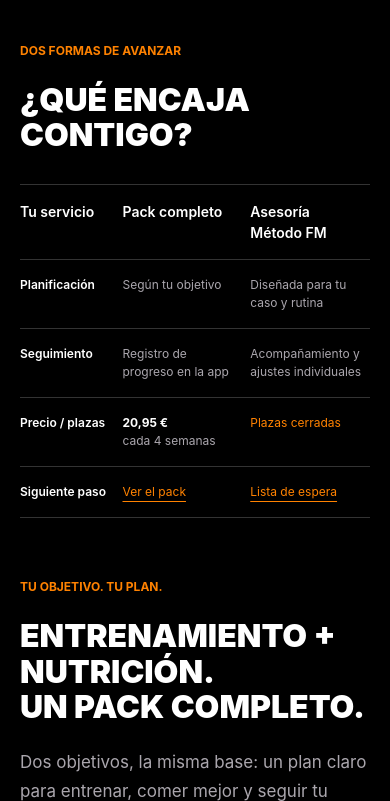
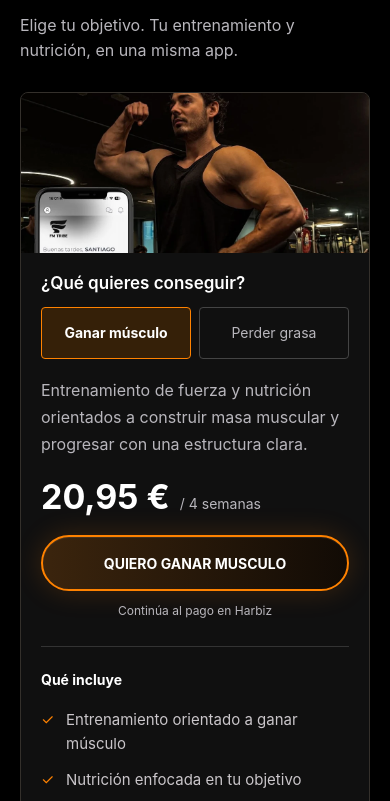
Before and after one commit to MVP-microinflu/fitmosil-web, a plain HTML site: page fitmosil-copy/index.html in a window 390 px wide. Shown: the part 748-1549 px from the top of the page. Drawn offline with Linux system fonts and the light colour scheme.

Commit message:
Improve mobile pack flow while preserving desktop layout

```diff
--- a/fitmosil-copy/index.html
+++ b/fitmosil-copy/index.html
@@ -8,6 +8,8 @@
   <link rel="stylesheet" href="styles.css?v=20261010-plans">
   <link rel="stylesheet" href="plans.css?v=20261010-1">
   <script src="plans.js?v=20261011-both-checkouts" defer></script>
+  <link rel="stylesheet" href="mobile.css?v=20261011-1">
+  <script src="mobile.js?v=20261011-1" defer></script>
 </head>
 <body>
   <header class="site-header">
--- /dev/null
+++ b/fitmosil-copy/mobile.css
@@ -0,0 +1,54 @@
+@media (max-width: 760px) {
+  :root { --muted: #b8b6bc; }
+  html { scroll-padding-top: 84px; }
+  .site-header { position: sticky; top: 0; z-index: 10; background: #080808; border-bottom: 1px solid #252525; height: 64px; padding-inline: 20px; }
+  .site-header nav { gap: 20px; font-size: 14px; }
+  .site-header nav a { display: inline-flex; align-items: center; min-height: 44px; }
+  .site-header nav a:last-child { display: none; }
+  .logo-link img { width: 54px; height: 36px; }
+  .hero { min-height: 510px; padding: 42px 20px; }
+  .hero h1 { font-size: 36px; line-height: 1.08; }
+  .hero-copy .eyebrow { font-size: 11px; margin-bottom: 20px; }
+  .hero-copy > p:not(.eyebrow) { font-size: 16px; line-height: 1.6; }
+  .hero-copy .hero-price { font-size: 14px; margin-top: 18px; }
+  .hero .primary-cta { min-height: 54px; margin-top: 22px; }
+  .brand-band { display: none; }
+  .plans-section, .pack-steps, .app-heading, .advisory-heading { padding-block: 44px; }
+  .plans-section h2, .pack-steps h2, .app-heading h2, .advisory-heading h2, .success-stories h2 { font-size: 28px; line-height: 1.15; }
+  .section-heading { margin-bottom: 28px; }
+  .section-heading .eyebrow { margin-bottom: 12px; }
+  .section-heading > p:last-child { margin-top: 16px; font-size: 16px; line-height: 1.6; }
+  .complete-pack .plan-photo { height: 160px; min-height: 0; }
+  .complete-pack .plan-photo img { object-position: center 24%; }
+  .complete-pack .plan-details { padding: 20px; }
+  .goal-selector { margin: 0 0 18px; border: 0; padding: 0; gap: 8px; }
+  .goal-selector legend { font-size: 17px; font-weight: 600; padding-bottom: 14px; }
+  .goal-selector span { border: 1px solid #444; border-radius: 4px; font-size: 14px; min-height: 52px; }
+  .plan-details .goal-description { font-size: 15px; line-height: 1.6; }
+  .plan-price { border: 0; padding-bottom: 0; margin: 18px 0; gap: 10px; }
+  .plan-price strong { font-size: 34px; }
+  .complete-pack .plan-cta { min-height: 56px; font-size: 14px; }
+  .luxury-cta:active { transform: scale(.98); }
+  .complete-pack .plan-details > p.payment-note { text-align: center; font-size: 12px; min-height: 0; margin: 10px 0 24px; }
+  .pack-included { border-top: 1px solid #333; padding-top: 24px; }
+  .pack-included .plan-features { margin-bottom: 0; }
+  .plan-features li { font-size: 15px; margin-block: 12px; }
+  .pack-steps ol { gap: 20px; margin-top: 24px; }
+  .pack-steps li { display: grid; grid-template-columns: 34px 1fr; column-gap: 12px; padding-top: 18px; }
+  .pack-steps li > span { grid-row: span 2; font-size: 18px; }
+  .pack-steps h3 { margin: 0 0 8px; font-size: 18px; }
+  .pack-steps li p { line-height: 1.6; }
+  .service-comparison { width: calc(100% - 40px); margin: 0 auto 32px; }
+  .service-comparison h2 { font-size: 26px; line-height: 1.15; }
+  .service-comparison .eyebrow { margin-bottom: 12px; }
+  .advisory-heading { padding-bottom: 24px; grid-template-columns: 1fr; }
+  .advisory-heading .status-label { margin: 0 0 18px; }
+  .advisory-heading .luxury-cta { width: 100%; }
+  .advisory-more { width: calc(100% - 40px); margin: 0 auto 40px; border-block: 1px solid #333; }
+  .advisory-more > summary { padding: 22px 0; font-size: 15px; min-height: 56px; font-weight: 600; cursor: pointer; }
+  .advisory-more > summary::marker { color: var(--orange); }
+  .advisory-more .method, .advisory-more .program, .advisory-more .steps { width: 100%; max-width: none; margin-inline: 0; }
+  .success-stories { padding-top: 28px; padding-bottom: 44px; }
+  .success-intro { font-size: 16px; }
+  .success-card .quote { font-size: 16px; line-height: 1.65; }
+}
--- /dev/null
+++ b/fitmosil-copy/mobile.js
@@ -0,0 +1,71 @@
+(() => {
+  const viewport = window.matchMedia('(max-width: 760px)');
+  let undo = [];
+  let active = false;
+
+  // Save exact insertion points so resizing restores the existing desktop DOM.
+  function move(node, parent, before = null) {
+    const marker = document.createComment('mobile-position');
+    node.before(marker);
+    parent.insertBefore(node, before);
+    undo.push(() => marker.replaceWith(node));
+  }
+
+  function text(node, value) {
+    const original = node.textContent;
+    node.textContent = value;
+    undo.push(() => { node.textContent = original; });
+  }
+
+  function render() {
+    if (viewport.matches === active) return;
+    if (!viewport.matches) {
+      undo.reverse().forEach(restore => restore());
+      undo = [];
+      active = false;
+      return;
+    }
+    active = true;
+    const hidden = document.createDocumentFragment();
+    const advisory = document.querySelector('.advisory-heading');
+    move(document.querySelector('.service-comparison'), advisory.parentNode, advisory);
+    text(document.querySelector('.section-heading > p:last-child'), 'Elige tu objetivo. Tu entrenamiento y nutrición, en una misma app.');
+    move(document.querySelector('.plan-details > .eyebrow'), hidden);
+    move(document.querySelector('.plan-details h3'), hidden);
+    move(document.querySelector('.plan-photo span'), hidden);
+    const price = document.querySelector('.plan-price');
+    const cta = document.querySelector('#pack-contact');
+    move(cta, price.parentNode, price.nextSibling);
+    const note = document.createElement('p');
+    note.className = 'payment-note';
+    note.textContent = 'Continúa al pago en Harbiz';
+    cta.after(note);
+    undo.push(() => note.remove());
+    const included = document.createElement('div');
+    included.className = 'pack-included';
+    note.after(included);
+    undo.push(() => included.remove());
+    move(document.querySelector('.plan-details h4'), included);
+    move(document.querySelector('.plan-features'), included);
+    move(document.querySelector('.plan-note'), hidden);
+    const step = document.querySelectorAll('.pack-steps li')[1];
+    text(step.querySelector('h3'), 'Completa tu compra');
+    text(step.querySelector('p'), 'Continúa a Harbiz para revisar tu pack y completar el pago.');
+    const eyebrow = advisory.querySelector('.eyebrow');
+    move(document.querySelector('.status-label'), eyebrow.parentNode, eyebrow.nextSibling);
+    move(document.querySelector('.advisory-status'), hidden);
+    const more = document.createElement('details');
+    more.className = 'advisory-more';
+    const summary = document.createElement('summary');
+    summary.textContent = 'Conoce la asesoría Método FM';
+    more.append(summary);
+    advisory.after(more);
+    undo.push(() => more.remove());
+    move(document.querySelector('.method'), more);
+    move(document.querySelector('.program'), more);
+    move(document.querySelector('.steps'), more);
+  }
+
+  render();
+  viewport.addEventListener('change', render);
+})();
```
